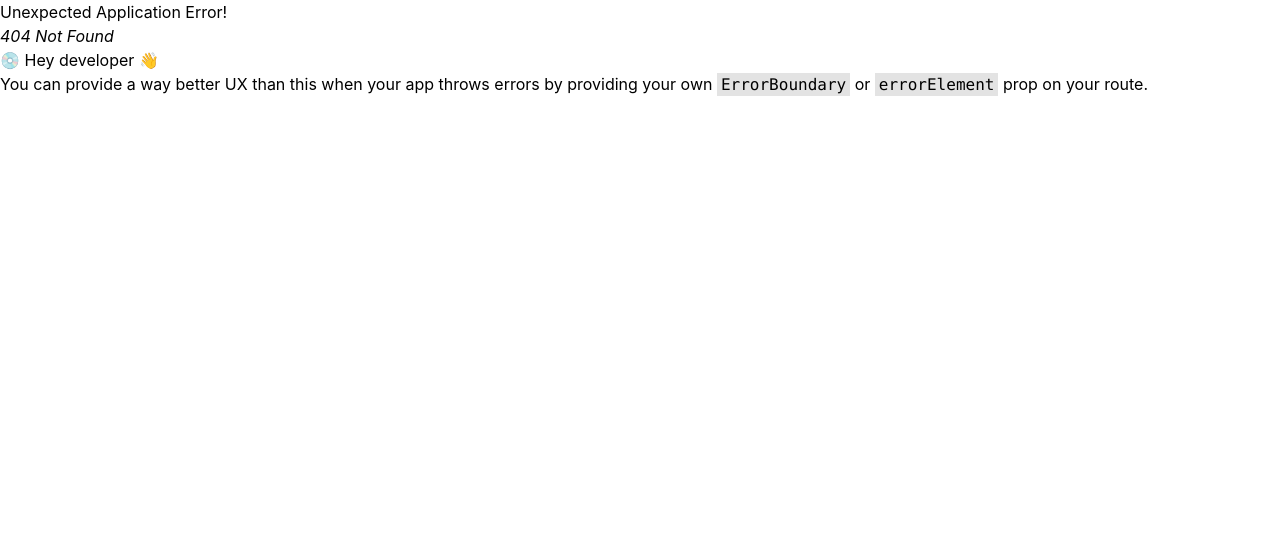
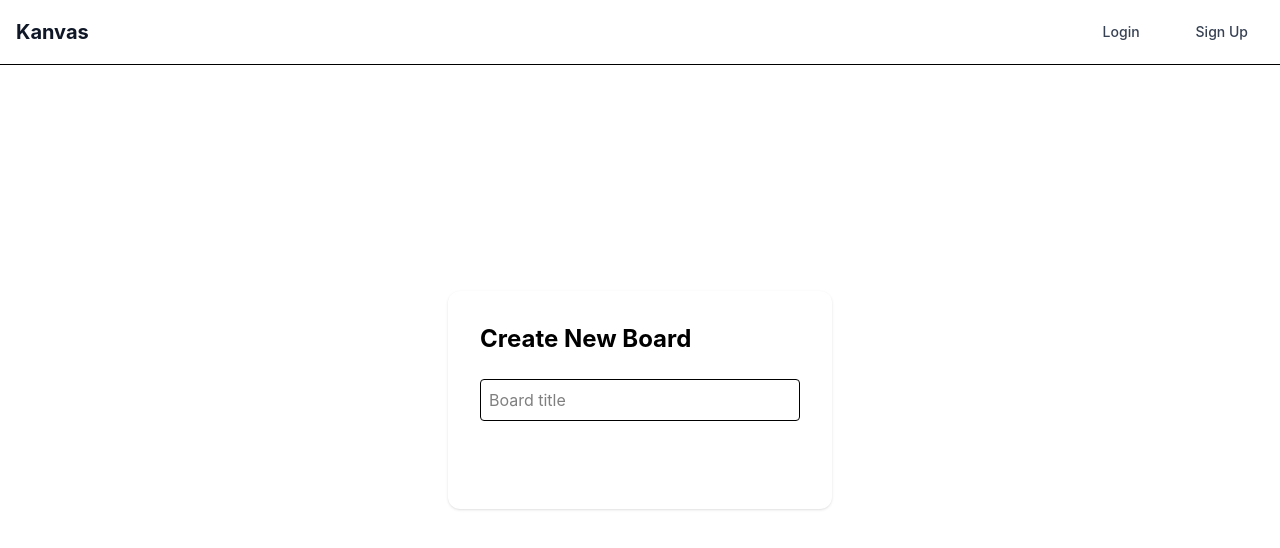
Before and after one commit to shriija/task-managerr, a React (Vite) app in the folder client/: page /create-board in a window 1280 px wide. Before the commit this address had no page. Shown: the top 548 px of the page. Built offline with nearby package versions, Linux system fonts and the light colour scheme.

Commit message:
update
user dashboard and board page

```diff
--- a/client/src/App.jsx
+++ b/client/src/App.jsx
@@ -30,7 +30,7 @@ function App() {
           element:<UserDashboard />
         },
         {
-          path:"board/:id",
+          path:"create-board",
           element:<BoardPage/>
         }
       ]
--- a/client/src/pages/BoardPage.jsx
+++ b/client/src/pages/BoardPage.jsx
@@ -1,8 +1,67 @@
-import React from 'react'
+import { useState } from "react"
+import axios from "axios"
+import { useNavigate } from "react-router"
 
 function BoardPage() {
+
+  const [title, setTitle] = useState("")
+  const [loading, setLoading] = useState(false)
+
+  const navigate = useNavigate()
+
+  const createBoard = async () => {
+    if (!title.trim()) return
+
+    try {
+      setLoading(true)
+
+      const res = await axios.post(
+        "http://localhost:4001/board-api/create",
+        {
+          title,
+          background:"#0052cc"
+        },
+        {
+          withCredentials:true
+        }
+      )
+
+      const board = res.data.payload
+
+      // ⭐ navigate to board page
+      navigate(`/board/${board._id}`)
+
+    } catch (err) {
+      console.log(err)
+    } finally {
+      setLoading(false)
+    }
+  }
+
   return (
-    <div>BoardPage</div>
+    <div className="min-h-screen flex items-center justify-center">
+
+      <div className="bg-white p-8 rounded-xl shadow w-96">
+
+        <h1 className="text-2xl font-bold mb-6">Create New Board</h1>
+
+        <input
+          value={title}
+          onChange={(e)=>setTitle(e.target.value)}
+          placeholder="Board title"
+          className="w-full border p-2 rounded mb-4"
+        />
+
+        <button
+          onClick={createBoard}
+          className="w-full bg-primary text-white py-2 rounded"
+        >
+          {loading ? "Creating..." : "Create Board"}
+        </button>
+
+      </div>
+
+    </div>
   )
 }
 
--- a/client/src/pages/UserDashboard.jsx
+++ b/client/src/pages/UserDashboard.jsx
@@ -1,28 +1,15 @@
 import { useState } from "react";
+import { useNavigate } from "react-router";
 
 function UserDashboard() {
+
+  const navigate = useNavigate()
 
   const [boards, setBoards] = useState([
     { id: 1, name: "Project Alpha" },
     { id: 2, name: "Marketing Plan" },
     { id: 3, name: "Personal Tasks" }
   ])
-
-  const [showModal, setShowModal] = useState(false)
-  const [boardName, setBoardName] = useState("")
-
-  const createBoard = () => {
-    if (!boardName.trim()) return
-
-    const newBoard = {
-      id: Date.now(),
-      name: boardName
-    }
-
-    setBoards([...boards, newBoard])
-    setBoardName("")
-    setShowModal(false)
-  }
 
   return (
     <div className="min-h-screen flex bg-background-light">
@@ -32,7 +19,7 @@ function UserDashboard() {
         <h2 className="font-bold text-xl mb-6">TaskHub</h2>
 
         <button
-          onClick={() => setShowModal(true)}
+          onClick={() => navigate("/create-board")}
           className="w-full bg-primary text-white py-2 rounded-lg mb-6"
         >
           + Create Board
@@ -41,7 +28,7 @@ function UserDashboard() {
         <p className="text-sm text-gray-500 mb-2">Boards</p>
 
         {boards.map((b) => (
-          <div key={b.id} className="p-2 rounded hover:bg-gray-100 cursor-pointer">
+          <div key={b.id} onClick={()=> navigate(`/board/${b.id}`)} className="p-2 rounded hover:bg-gray-100 cursor-pointer">
             {b.name}
           </div>
         ))}
@@ -56,7 +43,7 @@ function UserDashboard() {
 
           {/* Create New Board Card */}
           <div
-            onClick={() => setShowModal(true)}
+            onClick={() => navigate("/create-board")}
             className="border-2 border-dashed rounded-xl p-8 flex flex-col items-center justify-center cursor-pointer hover:border-primary"
           >
             <span className="text-4xl">+</span>
@@ -66,7 +53,8 @@ function UserDashboard() {
           {/* Dynamic Boards */}
           {boards.map((board) => (
             <div
-              key={board.id}
+              key={board._id}
+              onClick={()=>navigate(`/board/${board.id}`)}
               className="bg-white rounded-xl shadow p-6 hover:shadow-lg cursor-pointer"
             >
               <h3 className="font-bold text-lg">{board.name}</h3>
@@ -78,42 +66,6 @@ function UserDashboard() {
 
       </main>
 
-      {/* Modal */}
-      {showModal && (
-        <div className="fixed inset-0 bg-black/40 flex items-center justify-center">
-
-          <div className="bg-white p-6 rounded-xl w-96">
-
-            <h2 className="text-xl font-bold mb-4">Create Board</h2>
-
-            <input
-              value={boardName}
-              onChange={(e) => setBoardName(e.target.value)}
-              className="w-full border p-2 rounded mb-4"
-              placeholder="Board name"
-            />
-
-            <div className="flex justify-end gap-3">
-              <button
-                onClick={() => setShowModal(false)}
-                className="px-4 py-2 bg-gray-300 rounded"
-              >
-                Cancel
-              </button>
-
-              <button
-                onClick={createBoard}
-                className="px-4 py-2 bg-primary text-white rounded"
-              >
-                Create
-              </button>
-            </div>
-
-          </div>
-
-        </div>
-      )}
-
     </div>
   )
 }
```
